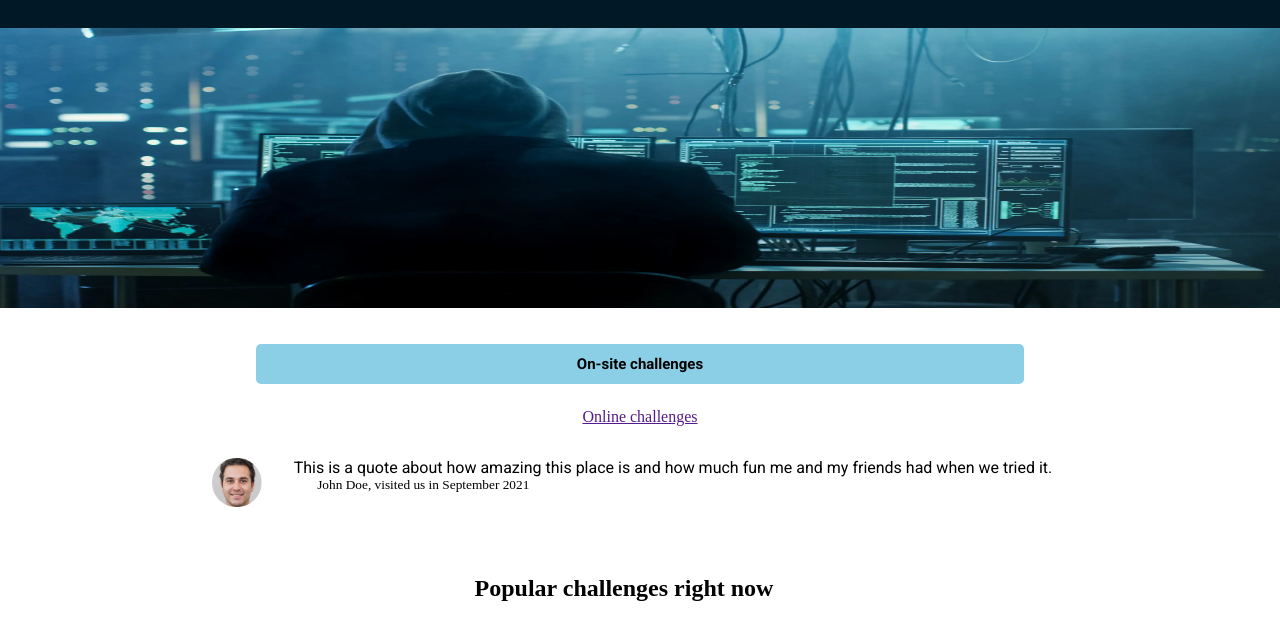
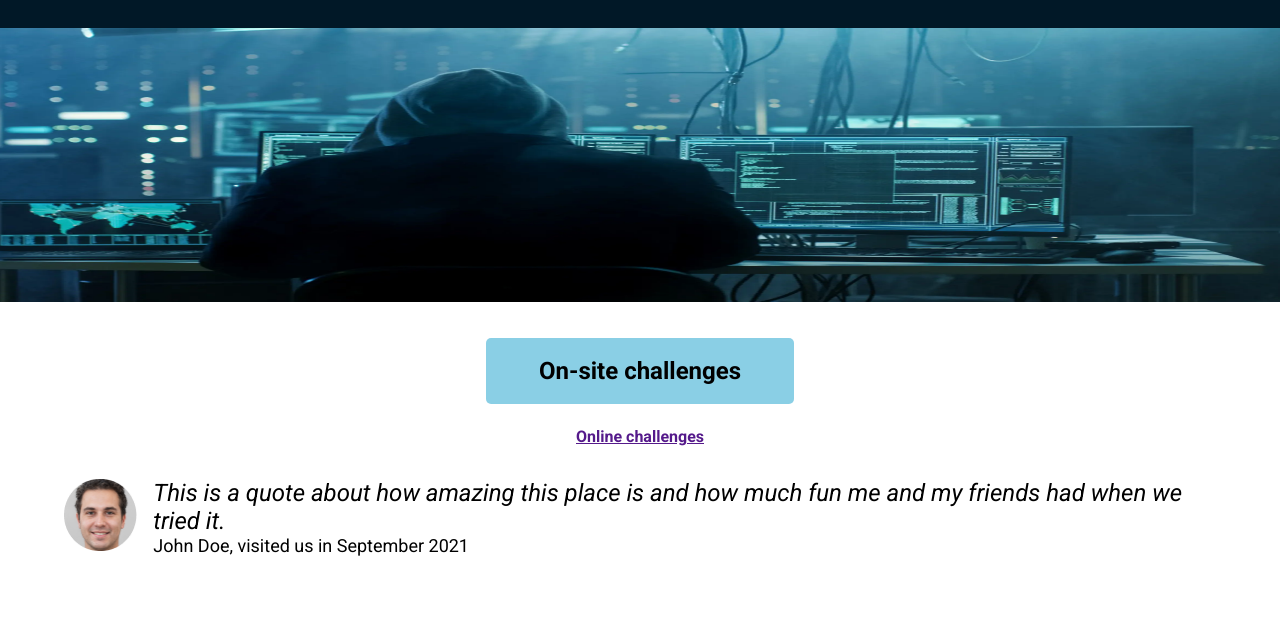
Before and after one commit to EmpyreanMist/A2-inl-mning-2-Startsida-f-r-ESC-Hacker-Escape-Rooms, a plain HTML site: page index.html in a window 1280 px wide. Shown: the part 116-744 px from the top of the page. Drawn offline with Linux system fonts and the light colour scheme.

Commit message:
Fixed sizings

```diff
--- a/main.css
+++ b/main.css
@@ -2,6 +2,11 @@ html,
 body {
   padding: 0;
   margin: 0;
+}
+
+body,
+button {
+  font-family: roboto;
 }
 
 .container {
@@ -18,19 +23,21 @@ header {
 
 h1 {
   color: #ffffff;
-  font-family: Roboto, sans-serif;
   font-size: 24px;
   width: 20%;
   padding-left: 10px;
+  font-weight: 700;
 }
 
 .logo {
   padding-left: 1rem;
+  width: 128px;
+  height: 82px;
 }
 
 .hacker-picture {
   width: 100%;
-  height: 35vh;
+  height: 274px;
 }
 
 main {
@@ -43,22 +50,26 @@ main {
 .challenge-button {
   background-color: #8acfe5;
   border-radius: 5px;
-  font-size: 15px;
+  font-size: 24px;
   font-weight: 700;
-  font-family: Roboto, sans-serif;
+  line-height: 28.13px;
   margin: 2rem 0 1.5rem;
   border: none;
-  width: 60%;
-  height: 2.5rem;
+  width: 308px;
+  height: 66px;
 }
 
 .online-challenges {
   margin-bottom: 2rem;
+  font-weight: 700;
+  font-size: 16px;
+  line-height: 18.75px;
 }
 
 .quote-container {
   display: flex;
   align-items: flex-start;
+  width: 90%;
   gap: 1rem;
   margin-bottom: 3rem;
 }
@@ -69,19 +80,23 @@ main {
 }
 
 .quote-face {
-  width: 50px;
+  width: 73.34px;
+  height: 72px;
   flex-shrink: 0;
 }
 
 .quote-container small {
   text-align: left;
-  margin-left: 5%;
+  font-size: 18px;
+  line-height: 21.09px;
 }
 
 .quote-text {
   margin: 0;
   text-align: left;
-  font-family: Roboto, sans-serif;
+  line-height: 28.13px;
+  font-size: 24px;
+  font-style: italic;
 }
 
 .challenge-container {
@@ -99,6 +114,9 @@ main {
 
 .challenge-container h2 {
   text-align: center;
+  font-weight: 400;
+  font-size: 32px;
+  line-height: 37.5px;
   width: 90%;
   margin-bottom: 2rem;
   position: relative;
@@ -125,7 +143,6 @@ main {
 }
 
 .challenge-card h2,
-.quote-text,
 .star-text {
   font-size: 1rem;
   padding: 0 1rem;
```
